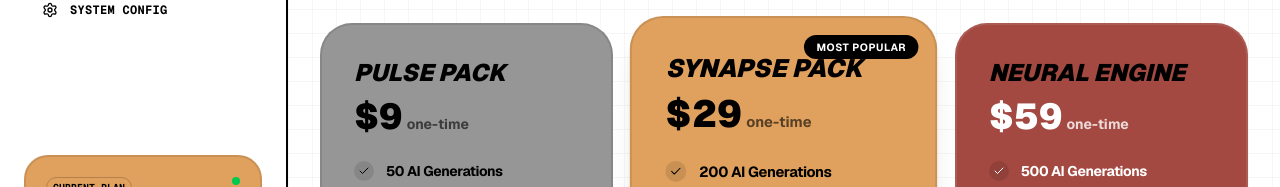
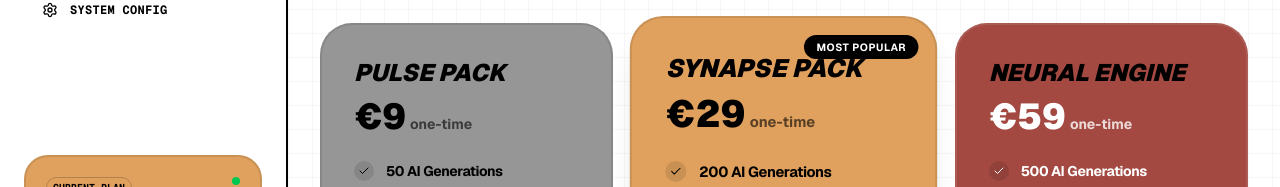
Before and after one commit to klepi21/yumei, a Next.js app: page /dream/upgrade in a window 1280 px wide. Shown: the part 279-466 px from the top of the page. Built offline with nearby package versions, Linux system fonts and the light colour scheme; no server answers; sample sign-in values are in the browser's storage.

Commit message:
Update: transition primary currency to Euro (€)

```diff
--- a/app/dream/upgrade/page.tsx
+++ b/app/dream/upgrade/page.tsx
@@ -27,7 +27,7 @@ export default function UpgradePage() {
                     <div className="mb-6">
                         <h3 className="font-black text-2xl uppercase italic">PULSE PACK</h3>
                         <div className="flex items-baseline gap-1 mt-2">
-                            <span className="text-4xl font-black">$9</span>
+                            <span className="text-4xl font-black">€9</span>
                             <span className="text-sm font-bold opacity-60">one-time</span>
                         </div>
                     </div>
@@ -50,7 +50,7 @@ export default function UpgradePage() {
                     <div className="mb-6">
                         <h3 className="font-black text-2xl uppercase italic">SYNAPSE PACK</h3>
                         <div className="flex items-baseline gap-1 mt-2">
-                            <span className="text-4xl font-black">$29</span>
+                            <span className="text-4xl font-black">€29</span>
                             <span className="text-sm font-bold opacity-60">one-time</span>
                         </div>
                     </div>
@@ -71,7 +71,7 @@ export default function UpgradePage() {
                     <div className="mb-6">
                         <h3 className="font-black text-2xl uppercase italic text-black">NEURAL ENGINE</h3>
                         <div className="flex items-baseline gap-1 mt-2">
-                            <span className="text-4xl font-black">$59</span>
+                            <span className="text-4xl font-black">€59</span>
                             <span className="text-sm font-bold opacity-80">one-time</span>
                         </div>
                     </div>
--- a/app/layout.tsx
+++ b/app/layout.tsx
@@ -89,7 +89,7 @@ export default function RootLayout({
               "offers": {
                 "@type": "Offer",
                 "price": "0.00",
-                "priceCurrency": "USD"
+                "priceCurrency": "EUR"
               }
             })
           }}
```
